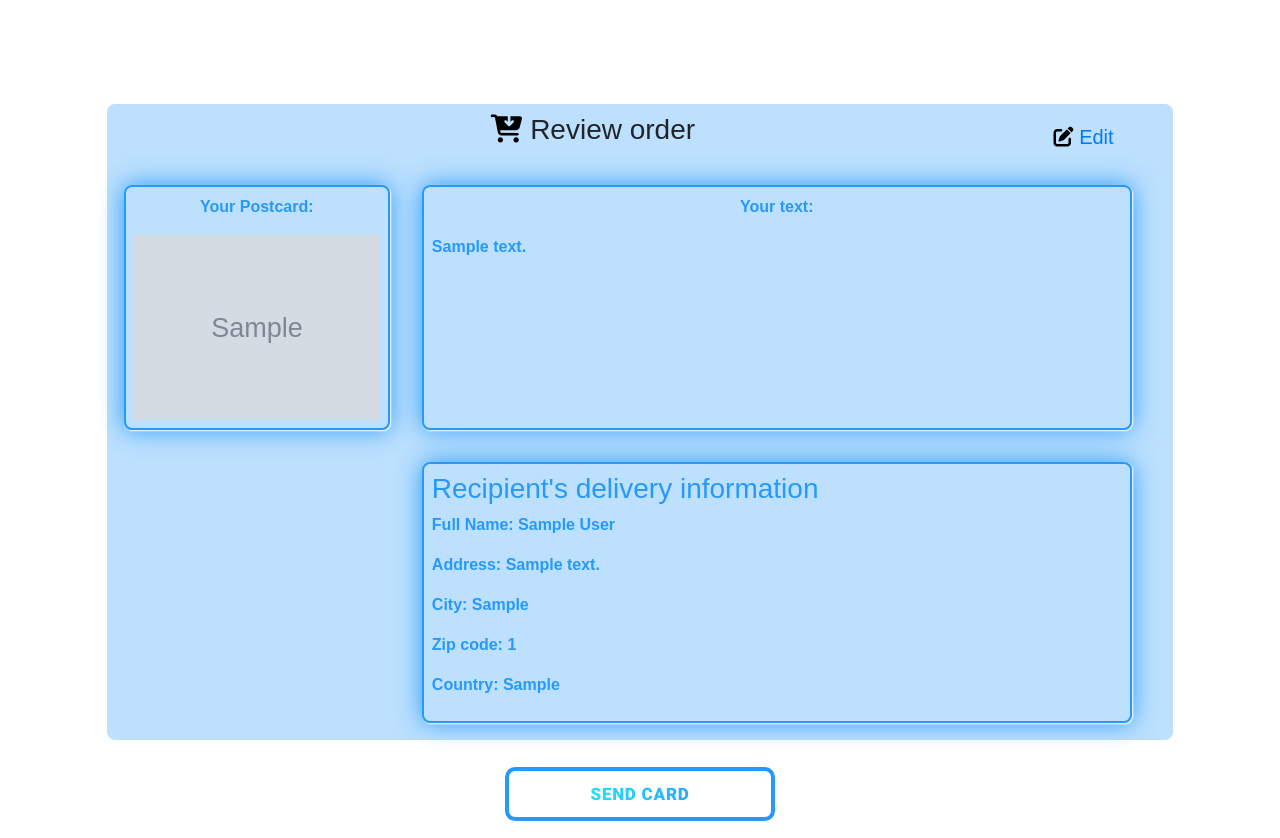
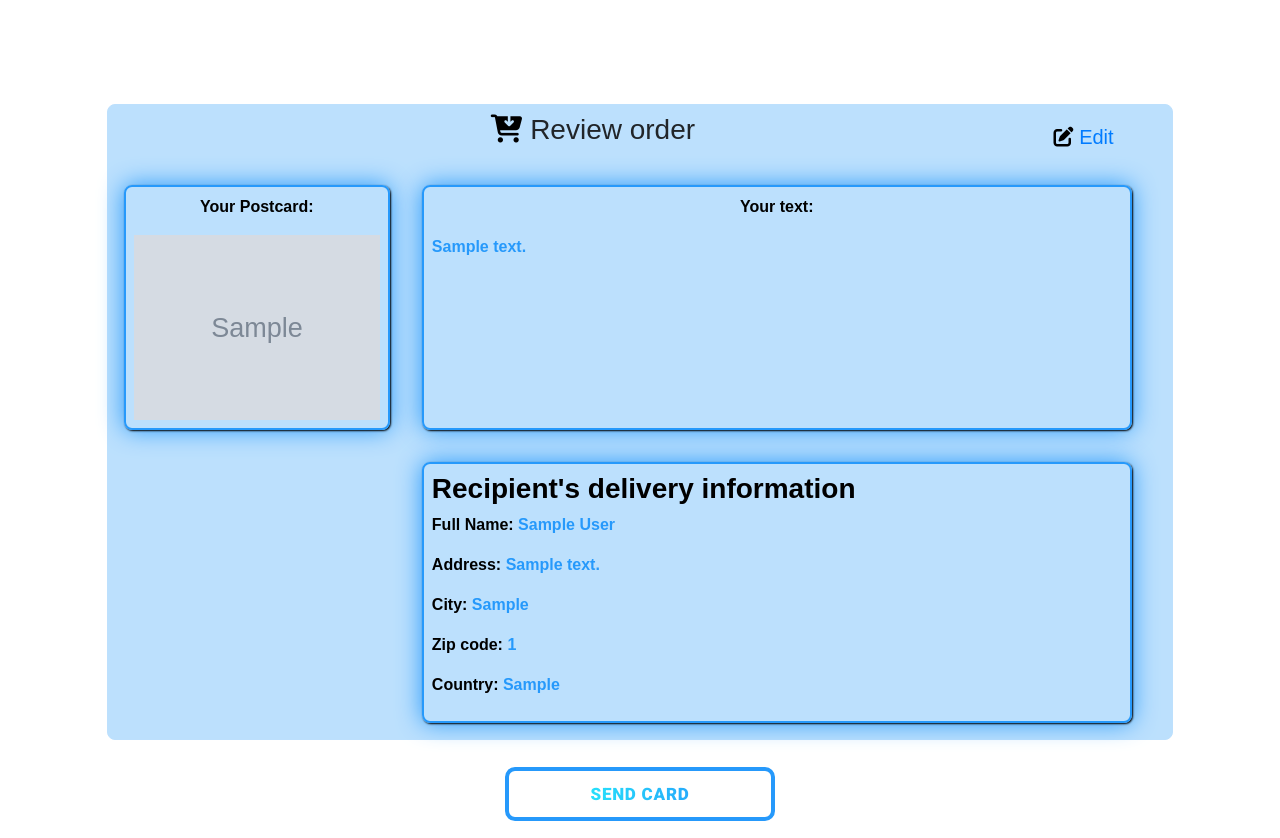
Before and after one commit to ivan4iuc/vetatest, a Flask app: template templates/confirmation.html in a window 1280 px wide. Shown: the part 56-894 px from the top of the page. Run offline with Flask 2, Linux system fonts and the light colour scheme; data comes from the database, SQL or seed files in the repository; both versions use the stored data as it was after the commit; tables that the repository leaves empty hold one stand-in row (values such as "Sample post"); the template is opened without the code that fills it: values that come from a table or form of the project are taken from there, most other values are stand-ins (such as "Sample title", 1, 10 or a date in 2020); grey boxes marked "Sample" are stand-in pictures; some libraries are stand-ins or nearby versions; some web fonts are replaced.

Commit message:
remove arrow button, made small changes in main.css file

```diff
--- a/static/css/main.css
+++ b/static/css/main.css
@@ -161,7 +161,7 @@ Attribution required
 .postcard_info, .text, .recipient_info {
     border: 2px double #2699FB;
     border-radius: 8px;
-    box-shadow: 1px 1px 2px #ffffff, 0 0 25px #2699FB, 0 0 5px #BDE0FD;
+    box-shadow: 1px 1px 2px black, 0 0 25px #2699FB;
     color: #2699FB;
     font-weight: 900;
 }
@@ -244,3 +244,8 @@ Attribution required
  .fa-cart-arrow-down, .fa-edit {
      color: black;
  }
+
+ .assoc_contacts {
+     color: black;
+     font-weight: 900;
+ }
--- a/templates/confirmation.html
+++ b/templates/confirmation.html
@@ -61,13 +61,13 @@
                     </div>
                     <div class="row">
                             <div class="postcard_info col-10 col-md-3 m-3 p-2">
-                                    <p class="text-center">Your Postcard:</p>
+                                    <p class="text-center assoc_contacts">Your Postcard:</p>
                               <!--  <img class="img-fluid mx-auto d-block" src="file:///Users/vetaplotnikova/Desktop/CodingDojo/python_stack/flask/postcards/static/images/christ-1.jpg" alt="christ-1">-->
                                 <img class="img-fluid mx-auto d-block" src="/static/images/{{ card.image }}" alt="postcard image">
 
                             </div>
                             <div class="text col-10 col-md-8 m-3 p-2">
-                                <p class="text-center">Your text:</p>
+                                <p class="text-center assoc_contacts">Your text:</p>
                                 <p>{{ history.message }}</p>
                             </div>
 
@@ -75,12 +75,12 @@
                     <div class="row">
                             <div class="col-10 col-md-3 m-3"></div>
                             <div class="recipient_info col-10 col-md-8 m-3 p-2">
-                            <h3>Recipient's delivery information </h3>
-                            <p>Full Name: {{ history.assoc_contacts.full_name }}</p>
-                            <p>Address: {{ history.assoc_contacts.address }}</p>
-                            <p>City: {{ history.assoc_contacts.city }}</p>
-                            <p>Zip code: {{ history.assoc_contacts.zip_code }}</p>
-                            <p>Country: {{ history.assoc_contacts.country }}</p>
+                            <h3><span class="assoc_contacts">Recipient's delivery information</span></h3>
+                            <p><span class="assoc_contacts">Full Name:</span> {{ history.assoc_contacts.full_name }}</p>
+                            <p><span class="assoc_contacts">Address:</span> {{ history.assoc_contacts.address }}</p>
+                            <p><span class="assoc_contacts">City:</span> {{ history.assoc_contacts.city }}</p>
+                            <p><span class="assoc_contacts">Zip code:</span> {{ history.assoc_contacts.zip_code }}</p>
+                            <p><span class="assoc_contacts">Country:</span> {{ history.assoc_contacts.country }}</p>
                             </div>
                     </div>
 
--- a/templates/main.html
+++ b/templates/main.html
@@ -149,9 +149,9 @@
 
                         </div>
                     </div>
-                    <div class="row justify-content-center m-4">
+               <!-- Arrow button    <div class="row justify-content-center m-4">
                         <a href="#" class="col-md-4 col-9"><button type="button" class="button button-1 btn-lg btn-block"> <i class="fas fa-arrow-right"></i></button></a>
-                  </div>
+                  </div> -->
 
         <script src="https://code.jquery.com/jquery-3.3.1.slim.min.js" integrity="sha384-q8i/X+965DzO0rT7abK41JStQIAqVgRVzpbzo5smXKp4YfRvH+8abtTE1Pi6jizo" crossorigin="anonymous"></script>
         <script src="https://cdnjs.cloudflare.com/ajax/libs/popper.js/1.14.3/umd/popper.min.js" integrity="sha384-ZMP7rVo3mIykV+2+9J3UJ46jBk0WLaUAdn689aCwoqbBJiSnjAK/l8WvCWPIPm49" crossorigin="anonymous"></script>
```
Also changed, not shown: templates/info.html (+10 -10 lines), every-occasion-postcards.db.
